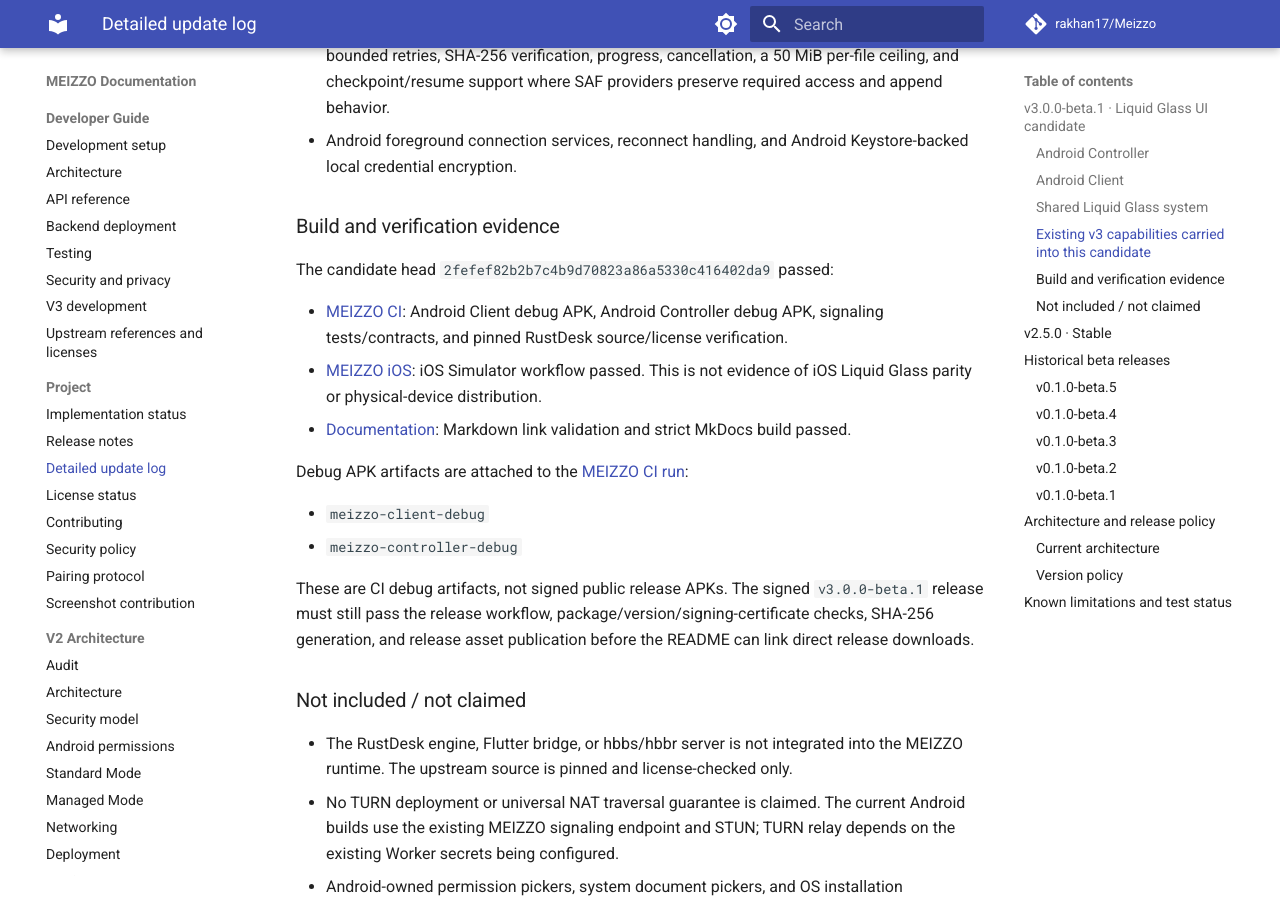
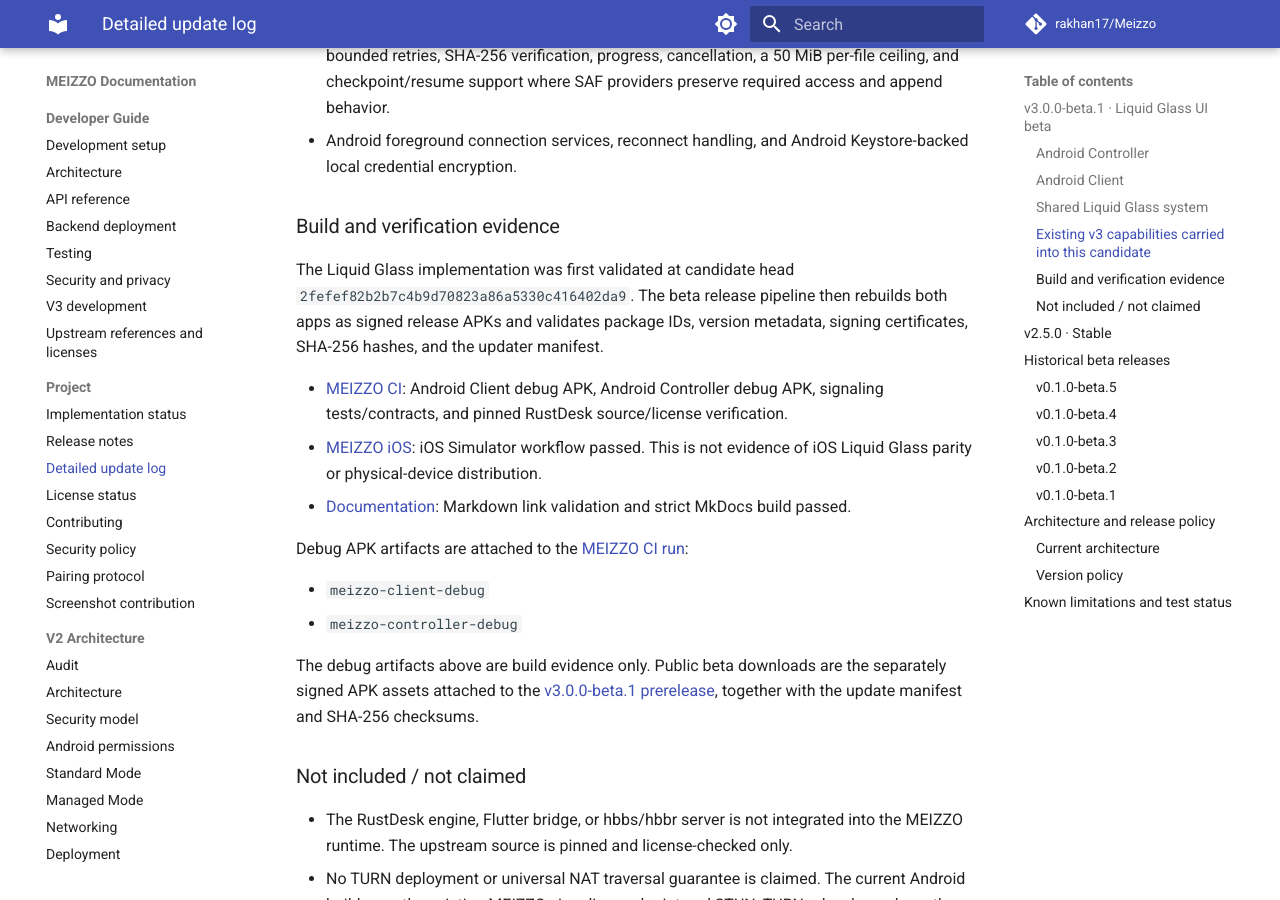
Before and after one commit to rakhan17/Meizzo, an MkDocs documentation site: the page built from docs/updates.md, in a window 1280 px wide and 900 px high, scrolled down 2416 px. Built offline with MkDocs 1.6.1 and Material for MkDocs 9.7.7, drawn with Linux system fonts in a browser that asks for light colours; comment, search, counter and statistics services are not loaded; some of the changed text lies outside the part shown.

Commit message:
docs(updates): sync beta release ledger

```diff
--- a/docs/updates.md
+++ b/docs/updates.md
@@ -3,7 +3,7 @@
 > This is the detailed project update ledger. It records published releases separately from development candidates so that a CI build is never mistaken for a downloadable, signed release.
 >
 > **Stable channel:** `v2.5.0` (published, unchanged).
-> **Current beta line:** `v3.0.0-beta.1` (development candidate; Android debug artifacts have passed CI, signed prerelease publication is pending).
+> **Current beta line:** `v3.0.0-beta.1` (beta prerelease; signed APK publication is handled by the dedicated release workflow).
 
 - [Latest beta candidate](#v300-beta1--liquid-glass-ui-candidate)
 - [Stable release](#v250--stable)
@@ -13,11 +13,11 @@
 
 ---
 
-## v3.0.0-beta.1 · Liquid Glass UI candidate
+## v3.0.0-beta.1 · Liquid Glass UI beta
 
-<sub>12 November 2026 · Development candidate · Not yet a signed GitHub Release</sub>
+<sub>12 November 2026 · Beta prerelease · Published after release validation</sub>
 
-This is the current v3 beta candidate on the `develop/v3` development line, with the Android UI work proposed in [PR #10](https://github.com/rakhan17/Meizzo/pull/10). It is based on the v3 Android remote-assistance foundation and adds a shared Liquid Glass presentation system.
+This is the current v3 beta candidate on the `develop/v3` development line, including the Android UI work merged through [PR #10](https://github.com/rakhan17/Meizzo/pull/10). It is based on the v3 Android remote-assistance foundation and adds a shared Liquid Glass presentation system.
 
 ### Android Controller
 
@@ -61,7 +61,7 @@ This is the current v3 beta candidate on the `develop/v3` development line, with
 
 ### Build and verification evidence
 
-The candidate head `2fefef82b2b7c4b9d70823a86a5330c416402da9` passed:
+The Liquid Glass implementation was first validated at candidate head `2fefef82b2b7c4b9d70823a86a5330c416402da9`. The beta release pipeline then rebuilds both apps as signed release APKs and validates package IDs, version metadata, signing certificates, SHA-256 hashes, and the updater manifest.
 
 - [MEIZZO CI](https://github.com/rakhan17/Meizzo/actions/runs/43144166641): Android Client debug APK, Android Controller debug APK, signaling tests/contracts, and pinned RustDesk source/license verification.
 - [MEIZZO iOS](https://github.com/rakhan17/Meizzo/actions/runs/43144166627): iOS Simulator workflow passed. This is not evidence of iOS Liquid Glass parity or physical-device distribution.
@@ -72,7 +72,7 @@ Debug APK artifacts are attached to the [MEIZZO CI run](https://github.com/rakha
 - `meizzo-client-debug`
 - `meizzo-controller-debug`
 
-These are CI debug artifacts, not signed public release APKs. The signed `v3.0.0-beta.1` release must still pass the release workflow, package/version/signing-certificate checks, SHA-256 generation, and release asset publication before the README can link direct release downloads.
+The debug artifacts above are build evidence only. Public beta downloads are the separately signed APK assets attached to the [v3.0.0-beta.1 prerelease](https://github.com/rakhan17/Meizzo/releases/tag/v3.0.0-beta.1), together with the update manifest and SHA-256 checksums.
 
 ### Not included / not claimed
 
```
